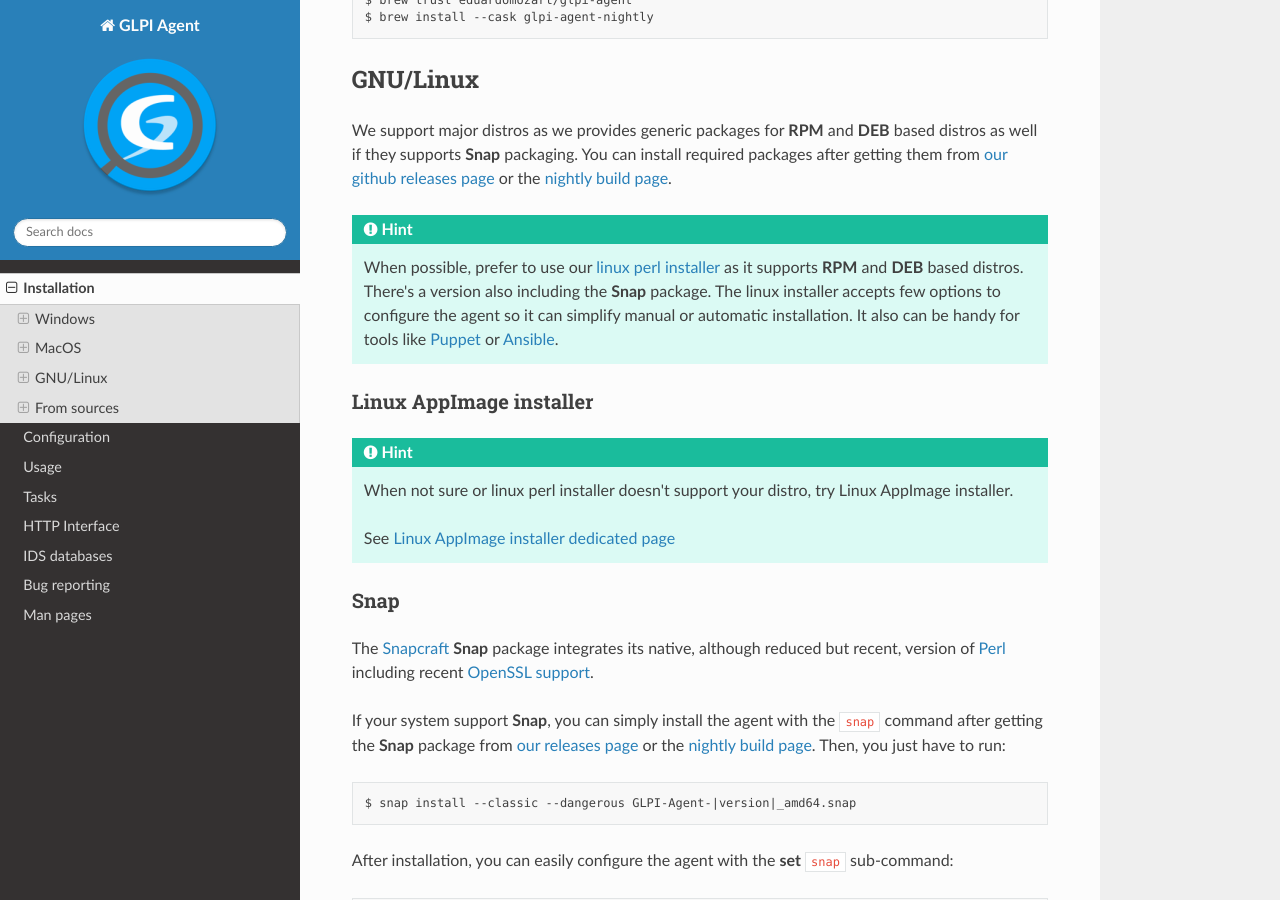
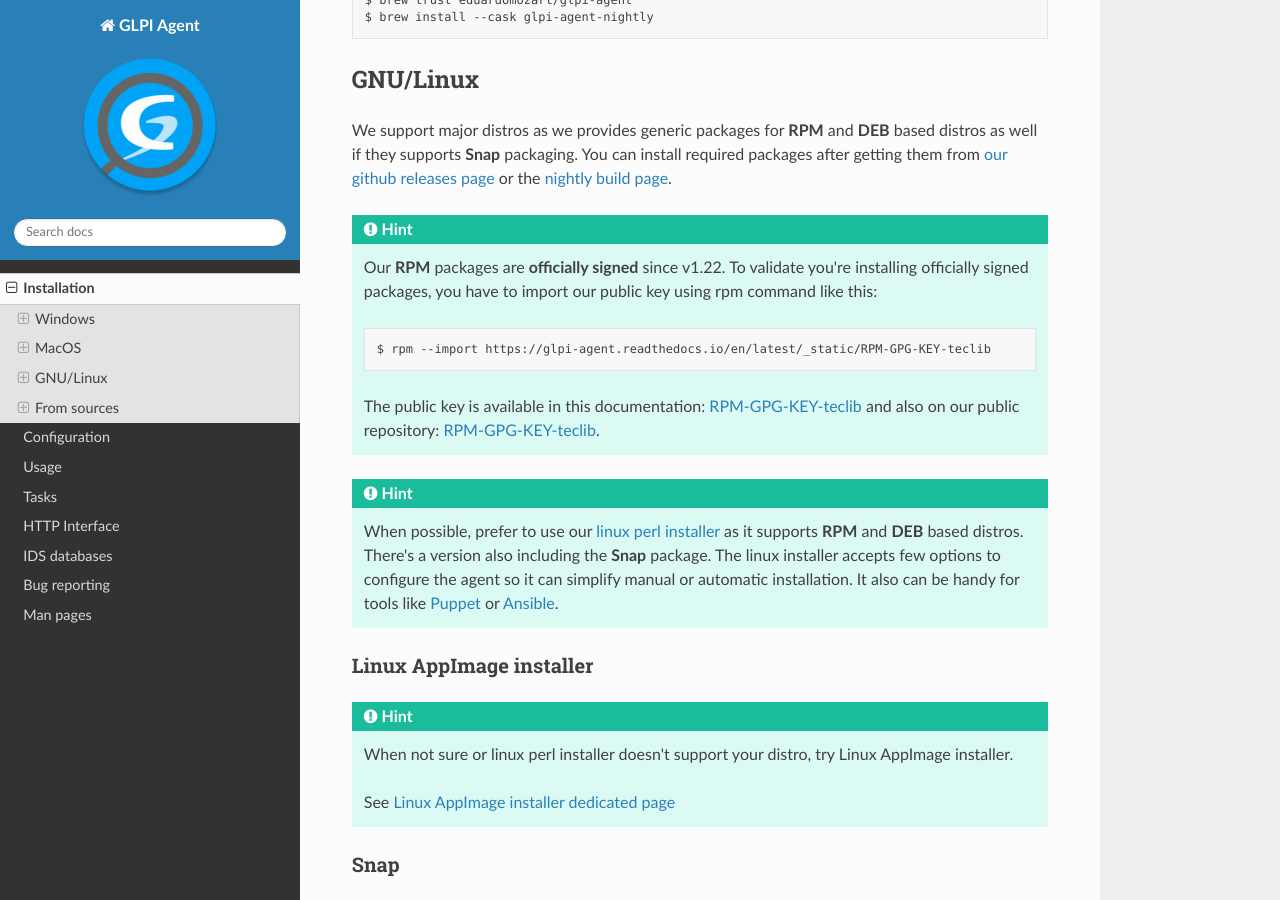
Before and after one commit to glpi-project/doc-agent, a Sphinx documentation site: the page built from source/installation/index.rst, in a window 1280 px wide and 900 px high, scrolled down 4498 px. Built offline with Sphinx 7.4.7 and the Read the Docs theme 3.1.0, drawn with Linux system fonts in a browser that asks for light colours.

Commit message:
Add documentation to import rpm signing public key

```diff
--- a/source/installation/index.rst
+++ b/source/installation/index.rst
@@ -188,6 +188,18 @@ GNU/Linux
 ---------
 
 We support major distros as we provides generic packages for **RPM** and **DEB** based distros as well if they supports **Snap** packaging. You can install required packages after getting them from `our github releases page <https://github.com/glpi-project/glpi-agent/releases>`_ or the `nightly build page <https://nightly.glpi-project.org/glpi-agent>`_.
+
+.. _rpm-signing: #
+
+.. hint::
+
+   Our **RPM** packages are **officially signed** since v1.22. To validate you're installing officially signed packages, you have to import our public key using rpm command like this:
+
+   .. prompt:: bash
+
+      rpm --import https://glpi-agent.readthedocs.io/en/latest/_static/RPM-GPG-KEY-teclib
+
+   The public key is available in this documentation: `RPM-GPG-KEY-teclib </_static/RPM-GPG-KEY-teclib>`_ and also on our public repository: `RPM-GPG-KEY-teclib <https://github.com/glpi-project/glpi-agent/raw/develop/contrib/unix/RPM-GPG-KEY-teclib>`_.
 
 .. hint::
 
```
Also changed, not shown: 1 other file.
